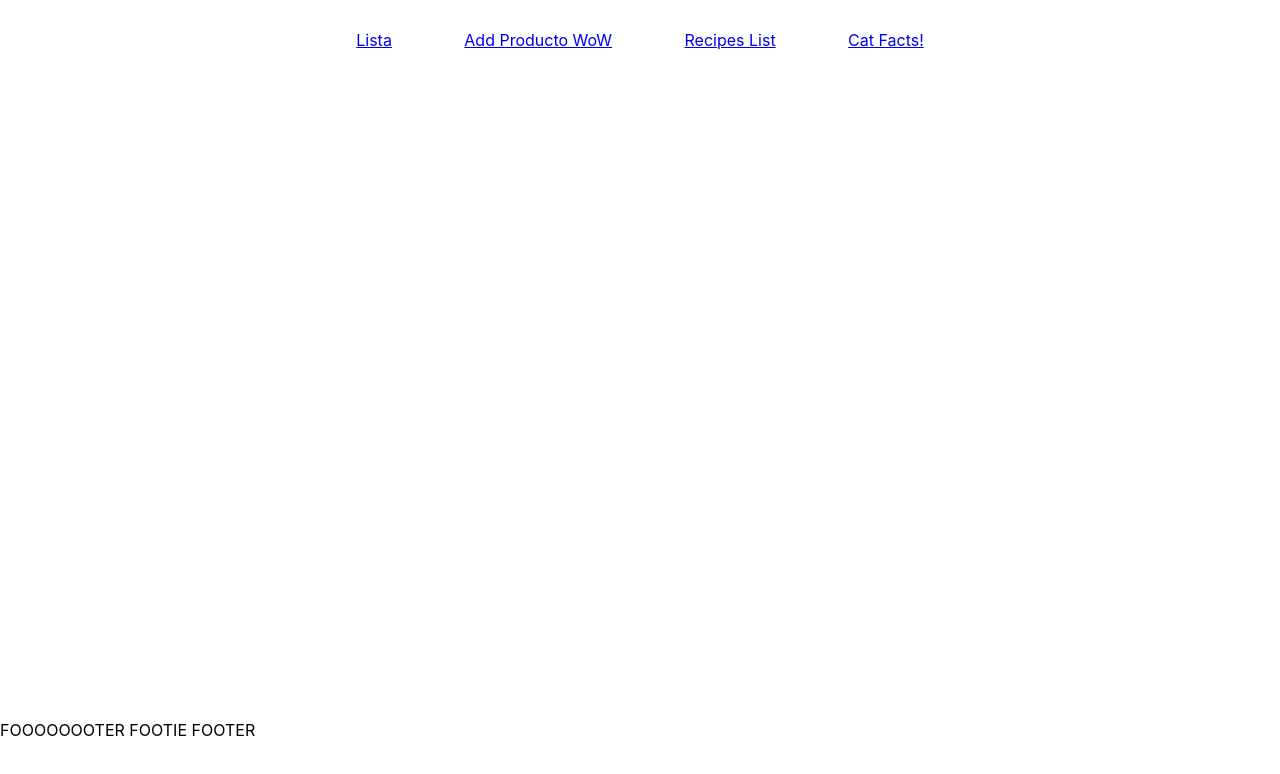
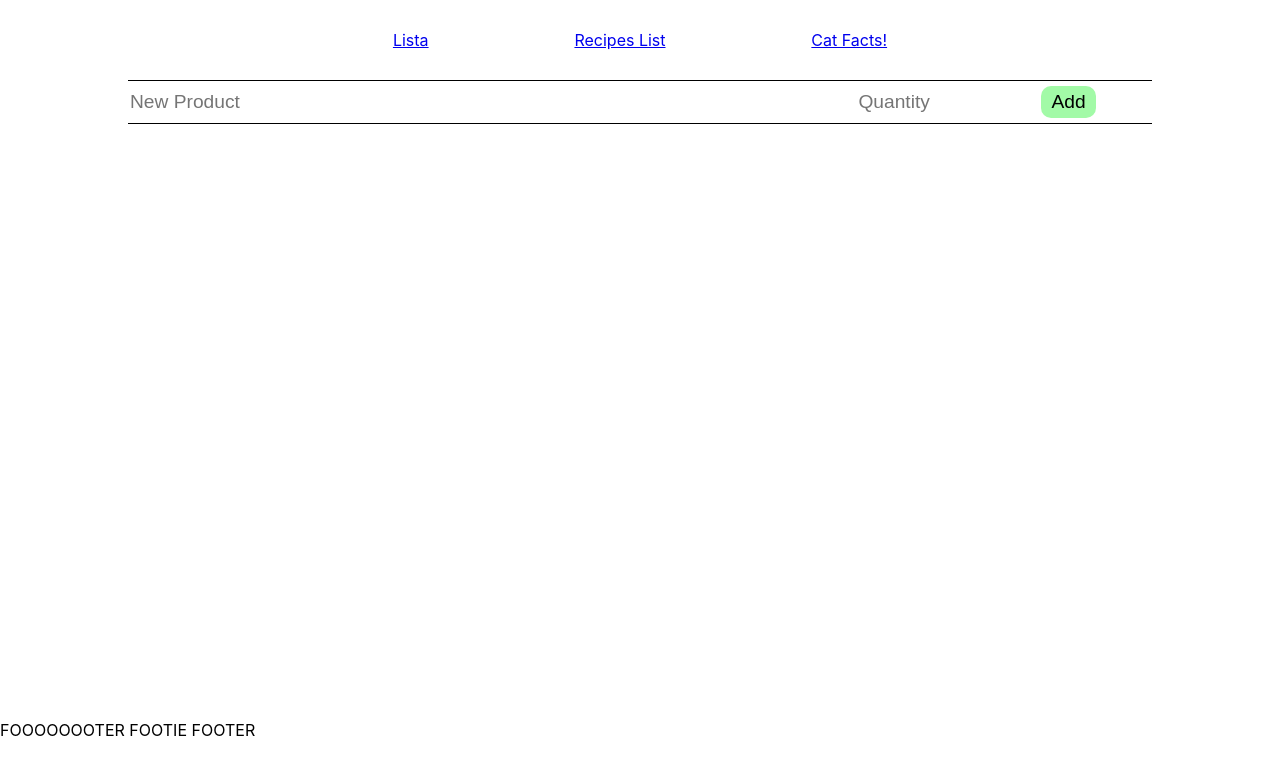
Before and after one commit to AlessandraMarusi/shopping-list, a React (Create React App) app: page / in a window 1280 px wide. Shown: the top 774 px of the page. Built offline with nearby package versions, Linux system fonts and the light colour scheme.

Commit message:
Add Product changes

```diff
--- a/src/App.tsx
+++ b/src/App.tsx
@@ -6,8 +6,8 @@ import Footer from "./components/Footer";
 import { BrowserRouter, Route, Routes } from "react-router-dom";
 import ProductAdd from "./routes/ProductAdd";
 import RecipeList from "./routes/RecipeList";
-import Lista from "./routes/IngredientList";
 import CatFacts from "./routes/CatFacts";
+import IngredientList from "./routes/IngredientList";
 
 function App() {
   /* #region STYLE */
@@ -21,7 +21,7 @@ function App() {
         <NavBar />
         <div style={containerStyle}>
           <Routes>
-            <Route path="/" element={<Lista />}></Route>
+            <Route path="/" element={<IngredientList />}></Route>
             <Route path="/ProductAdd" element={<ProductAdd />}></Route>
             <Route path="/RecipeList" element={<RecipeList />}></Route>
             <Route path="/CatFacts" element={<CatFacts />}></Route>
--- /dev/null
+++ b/src/components/AddProductForm.tsx
@@ -0,0 +1,76 @@
+interface ListaProps {
+  products: any;
+  onAdd: (newProducts: { name: string; quantity: string }[]) => void;
+}
+
+const AddProductForm = (props: ListaProps) => {
+  const addProduct = (e: any) => {
+    e.preventDefault();
+    const newProduct = {
+      name: e.target[0].value,
+      quantity: e.target[1].value,
+    };
+    props.products.push(newProduct);
+    props.onAdd(props.products);
+    e.target[0].value = "";
+    e.target[1].value = "";
+  };
+  /* #region STYLE  */
+  const nameStyle = {
+    width: "80%",
+    border: "none",
+    fontSize: "1.2rem",
+  };
+  const quantityStyle = {
+    width: "20%",
+    border: "none",
+    fontSize: "1.2rem",
+  };
+  const row = {
+    display: "flex",
+    justifyContent: "center",
+    alignItems: "center",
+    borderBottom: "1px solid black",
+    borderTop: "1px solid black",
+    padding: "5px 0",
+  };
+  const addButtonStyle = {
+    border: "none",
+    backgroundColor: "#A2FAA7",
+    fontSize: "1.2rem",
+    borderRadius: "10px",
+    padding: "5px 10px",
+    cursor: "pointer",
+  };
+  const btnContainer = {
+    width: "125px",
+    textAlign: "left",
+  };
+  /* #endregion */
+  return (
+    <form onSubmit={addProduct} autoComplete="off">
+      <div style={row} className="formContainer">
+        <input
+          style={nameStyle}
+          type="text"
+          aria-describedby="productName"
+          name="productName"
+          placeholder="New Product"
+        />
+        <input
+          style={quantityStyle}
+          type="text"
+          aria-describedby="productQnt"
+          name="productQnt"
+          placeholder="Quantity"
+        />
+        <div style={btnContainer}>
+          <button style={addButtonStyle} type="submit">
+            Add
+          </button>
+        </div>
+      </div>
+    </form>
+  );
+};
+export default AddProductForm;
--- a/src/components/DeleteButton.tsx
+++ b/src/components/DeleteButton.tsx
@@ -16,10 +16,20 @@ const DeleteButton = (props: ListaProps) => {
     }
   };
 
+  const deleteStyle = {
+    width: "25px",
+    height: "25px",
+    border: "none",
+    backgroundColor: "#E07973",
+    cursor: "pointer",
+  };
+
   return (
-    <td>
-      <button onClick={deleteItem}>Delete</button>
-    </td>
+    <div>
+      <button style={deleteStyle} onClick={deleteItem}>
+        X
+      </button>
+    </div>
   );
 };
 export default DeleteButton;
--- a/src/components/NavBar.tsx
+++ b/src/components/NavBar.tsx
@@ -19,7 +19,7 @@ const NavBar = () => {
       <NavLink to="/" end>
         Lista
       </NavLink>
-      <NavLink to="/ProductAdd">Add Producto WoW</NavLink>
+      {/* <NavLink to="/ProductAdd">Add Producto WoW</NavLink> */}
       <NavLink to="/RecipeList">Recipes List</NavLink>
       <NavLink to="/CatFacts">Cat Facts!</NavLink>
     </div>
--- a/src/components/SwapCheck.tsx
+++ b/src/components/SwapCheck.tsx
@@ -1,7 +1,3 @@
-import React, { useState, useEffect, useRef, useCallback } from "react";
-import ReactDOM from "react-dom";
-import { Value } from "sass";
-
 interface IngredientListProps {
   name: string;
   checkNumber: number;
@@ -10,24 +6,32 @@ interface IngredientListProps {
 }
 
 const SwapCheck = (props: IngredientListProps) => {
-  const { name, checkNumber, checkRef } = props;
+  const { name, checkRef } = props;
 
   const handleChange = (e: any) => {
-    const { value, checked } = e.target;
+    const { value } = e.target;
     props.onCheck(value);
   };
 
+  const checkContainerStyle = {
+    width: "100px",
+  };
+  const checkStyle = {
+    cursor: "pointer",
+  };
+
   return (
-    <td>
+    <div style={checkContainerStyle}>
       <input
         type="checkbox"
         name={name}
         value={name}
         onChange={handleChange}
         ref={checkRef}
+        style={checkStyle}
       ></input>
       <label htmlFor={name}> Swap</label>
-    </td>
+    </div>
   );
 };
 
--- a/src/routes/IngredientList.tsx
+++ b/src/routes/IngredientList.tsx
@@ -1,27 +1,15 @@
 import { useState, useRef, useEffect } from "react";
 import DeleteButton from "../components/DeleteButton";
 import SwapCheck from "../components/SwapCheck";
+import AddProductForm from "../components/AddProductForm";
 
 const IngredientList = () => {
-  /* #region STYLE  */
-  const listContainer = {
-    width: "80%",
-    margin: "0 auto",
-  };
-  const nameStyle = {
-    width: "80%",
-  };
-  const quantityStyle = {
-    width: "20%",
-  };
-  /* #endregion */
-
   // Set products to the current data saved in LocalLtorage
   const [products, setProducts] = useState(
     JSON.parse(localStorage.getItem("products") || "[]")
   );
   //Used for re-rendering page on products change
-  const [lenght, setLenght] = useState(products.length);
+  const [length, setLength] = useState(products.length);
 
   const [checkedItems, setCheckedItem] = useState<string[]>([]);
 
@@ -30,31 +18,32 @@ const IngredientList = () => {
   // Get newProducts from DeleteButton(products array without the deleted element) and update LocalStorage
   const handleDelete = (newProducts: { name: string; quantity: string }[]) => {
     setProducts(newProducts);
-    setLenght(
+    setLength(
       products.length
     ); /* Creato unicamente per l'update del render senza dover duplicare l'array */
     localStorage.setItem("products", JSON.stringify(products));
   };
 
+  /* handle the checklist arrays */
   const handleCheck = (value: string) => {
-    if (checkedItems.length == 0) {
+    /* IF is EMPTY */
+    if (checkedItems.length === 0) {
       setCheckedItem((prevcheckedItems) => {
         const nextcheckedItems = [...prevcheckedItems, value];
         return nextcheckedItems;
       });
       return;
     }
-
+    /* IF already in the array */
     if (checkedItems.some((el) => el === value)) {
       setCheckedItem([]);
       console.log("AHAH GIà PRESENTE BISH");
       return;
+      /* IF not */
     } else {
-      /* ELEMENTO NON PRESENTE */
       setCheckedItem((prevcheckedItems) => {
         const nextcheckedItems = [...prevcheckedItems, value];
-        // @ts-ignore: Non so come dirgli di non rompere
-        products.forEach((element, index) => {
+        products.forEach((element: any, index: number) => {
           checkRefs.current[index].checked = false;
         });
 
@@ -67,36 +56,55 @@ const IngredientList = () => {
     }
   };
 
+  const handleAdd = (newProducts: { name: string; quantity: string }[]) => {
+    setProducts(newProducts);
+    setLength(
+      products.length
+    ); /* Creato unicamente per l'update del render senza dover duplicare l'array */
+    localStorage.setItem("products", JSON.stringify(products));
+  };
+
+  /* do the swap after the state gets updated */
   useEffect(() => {
-    console.log(checkedItems[0]);
-    console.log(checkedItems[1]);
     const firstIndex = products.findIndex(
       (product: any) => product.name === checkedItems[0]
     );
     const secondIndex = products.findIndex(
       (product: any) => product.name === checkedItems[1]
     );
-    console.log(firstIndex);
-    console.log(secondIndex);
     if (secondIndex > -1) {
       [products[firstIndex], products[secondIndex]] = [
         products[secondIndex],
         products[firstIndex],
       ];
       setCheckedItem([]);
+      localStorage.setItem("products", JSON.stringify(products));
     }
     //
   }, [checkedItems]);
 
-  const checkConsole = () => {
-    console.log(checkedItems);
+  /* #region STYLE  */
+  const listContainer = {
+    width: "80%",
+    margin: "0 auto",
   };
+  const nameStyle = {
+    width: "80%",
+  };
+  const quantityStyle = {
+    width: "20%",
+  };
+  const row = {
+    display: "flex",
+    padding: "10px 0",
+  };
+  /* #endregion */
 
   //Render the products array
   const listItems: JSX.Element[] = products.map((el: any, index: number) => (
-    <tr style={{ width: "100%" }} key={el.name}>
-      <td style={nameStyle}>{el.name}</td>
-      <td style={quantityStyle}>{el.quantity}</td>
+    <div style={row} key={el.name}>
+      <div style={nameStyle}>{el.name}</div>
+      <div style={quantityStyle}>{el.quantity}</div>
 
       <SwapCheck
         name={el.name}
@@ -108,14 +116,16 @@ const IngredientList = () => {
       />
 
       <DeleteButton id={el.name} products={products} onDelete={handleDelete} />
-      <button onClick={checkConsole}>check</button>
-    </tr>
+      {/* <button onClick={checkConsole}>check</button> */}
+    </div>
   ));
 
   return (
-    <table style={listContainer}>
-      <tbody>{listItems}</tbody>
-    </table>
+    <div style={listContainer}>
+      {listItems}
+
+      <AddProductForm products={products} onAdd={handleAdd} />
+    </div>
   );
 };
 export default IngredientList;
--- a/src/routes/ProductAdd.tsx
+++ b/src/routes/ProductAdd.tsx
@@ -1,8 +1,4 @@
 const ProductAdd = (props: any, state: string) => {
-  // const [product, setProduct] = useState({
-  //   name: "",
-  //   quantity: "",
-  // });
   const addProduct = (e: any) => {
     const products = JSON.parse(localStorage.getItem("products") || "[]");
     e.preventDefault();
```
